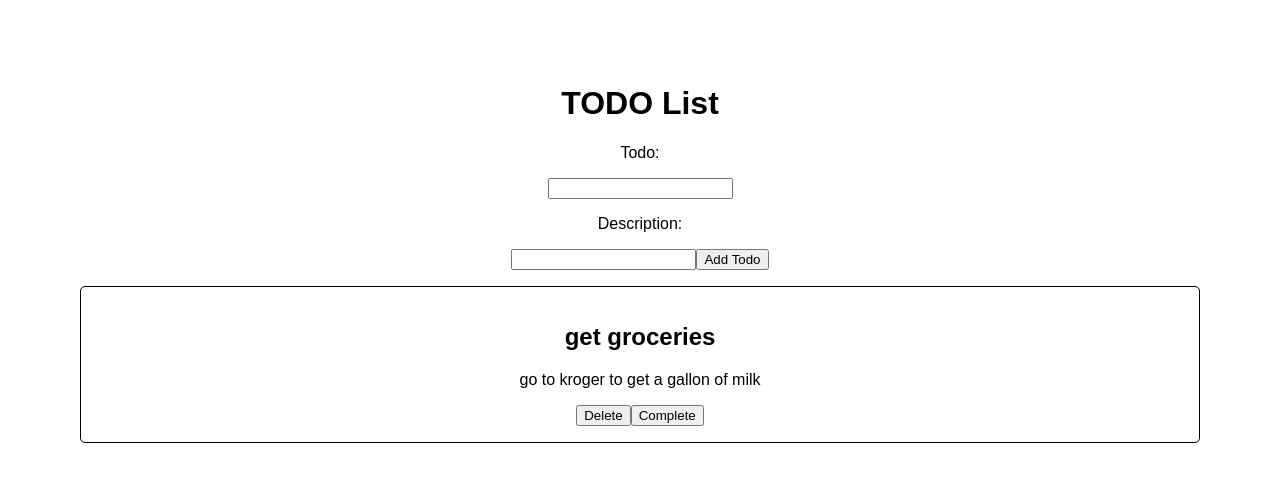
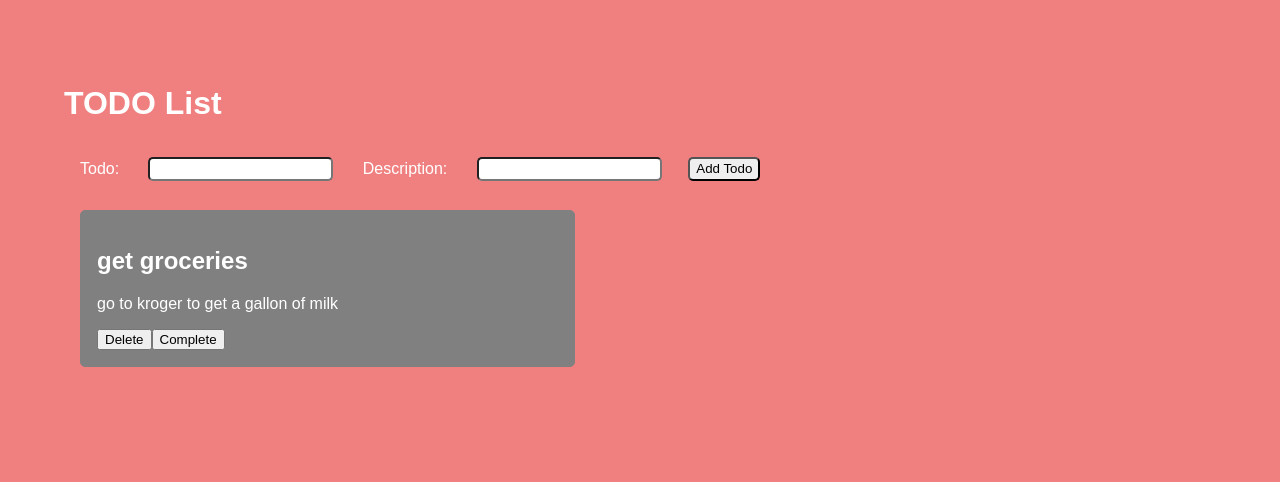
Before and after one commit to tonysulfaro/todo-list-react, a React (Create React App) app: page / in a window 1280 px wide. Shown: the top 482 px of the page. Built offline with nearby package versions, Linux system fonts and the light colour scheme.

Commit message:
css styling for things

```diff
--- a/src/App.css
+++ b/src/App.css
@@ -1,15 +1,40 @@
 body, html {
+  color: white;
   font-family: sans-serif;
+  background-color: lightcoral;
 }
 
 .container {
   padding: 4em;
-  text-align: center;
 }
 
+.todo-container {
+  display: flex;
+  flex-wrap: wrap;
+}
+
+form {
+  display:flex;
+}
+
+form * {
+  margin: 1em;
+  border-radius: 5px;
+}
+
+
+
 .todo {
+  width: 40%;
   margin: 1em;
   padding: 1em;
   border-radius: 5px;
-  border: 1px solid black;
+  border: 1px solid gray;
+  background-color: gray;
+  color: white;
+  transition: ease-in-out .2s;
 }
+
+.todo:hover {
+  transform: scale(1.01);
+}
--- a/src/App.js
+++ b/src/App.js
@@ -31,6 +31,7 @@
       <h1>TODO List</h1>
       <TodoInput AddTodo={AddTodo}></TodoInput>
 
+      <div className="todo-container">
         {todos.map((todo, index) => {
           return (
             <Todo
@@ -44,6 +45,7 @@
           )
         })}
       </div>
+    </div>
   );
 }
 
```
Lines whose indentation alone changed are shown as unchanged.
